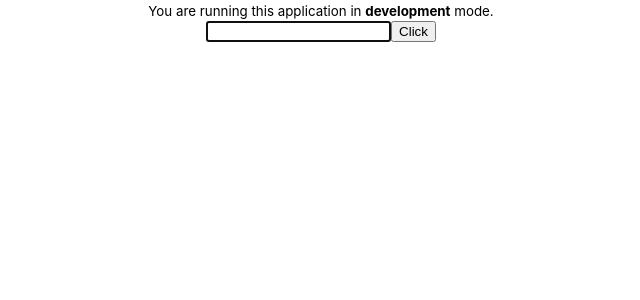
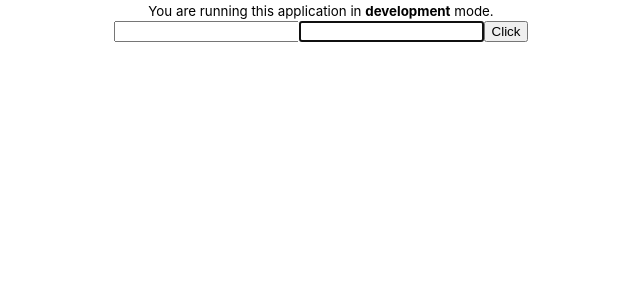
Before and after one commit to AhmedElyacoubiForJ/reactjs-tutorial-for-beginners, a React (Create React App) app: page / in a window 1280 px wide. Shown: the top 300 px of the page, without its empty margins (319-959 px from the left). Built offline with nearby package versions, Linux system fonts and the light colour scheme.

Commit message:
callback ref approach

```diff
--- a/src/components/refs-concept/RefsDemo.js
+++ b/src/components/refs-concept/RefsDemo.js
@@ -5,11 +5,20 @@ export default class RefsDemo extends Component {
     // rconst
     constructor(props) {
         super(props)
+        // first approch to make refs on elements
         this.inputRef = React.createRef()
+        // second approach to make refs on elements using callback methods
+        this.callBackRef = null
+        this.setCallBackRef = element  => {
+            this.callBackRef = element
+        }
     }
     componentDidMount() {
-        this.inputRef.current.focus()
-        console.log(this.inputRef)
+        /* this.inputRef.current.focus()
+        console.log(this.inputRef) */
+        if (this.callBackRef) {
+            this.callBackRef.focus()
+        }
     }
     clickHandler = () => {
         alert(this.inputRef.current.value)
@@ -18,6 +27,7 @@ export default class RefsDemo extends Component {
         return (
             <div>
                 <input type="text" ref ={this.inputRef}/>
+                <input type="text" ref ={this.setCallBackRef}/>
                 <button onClick={this.clickHandler}>Click</button>
             </div>
         )
```
